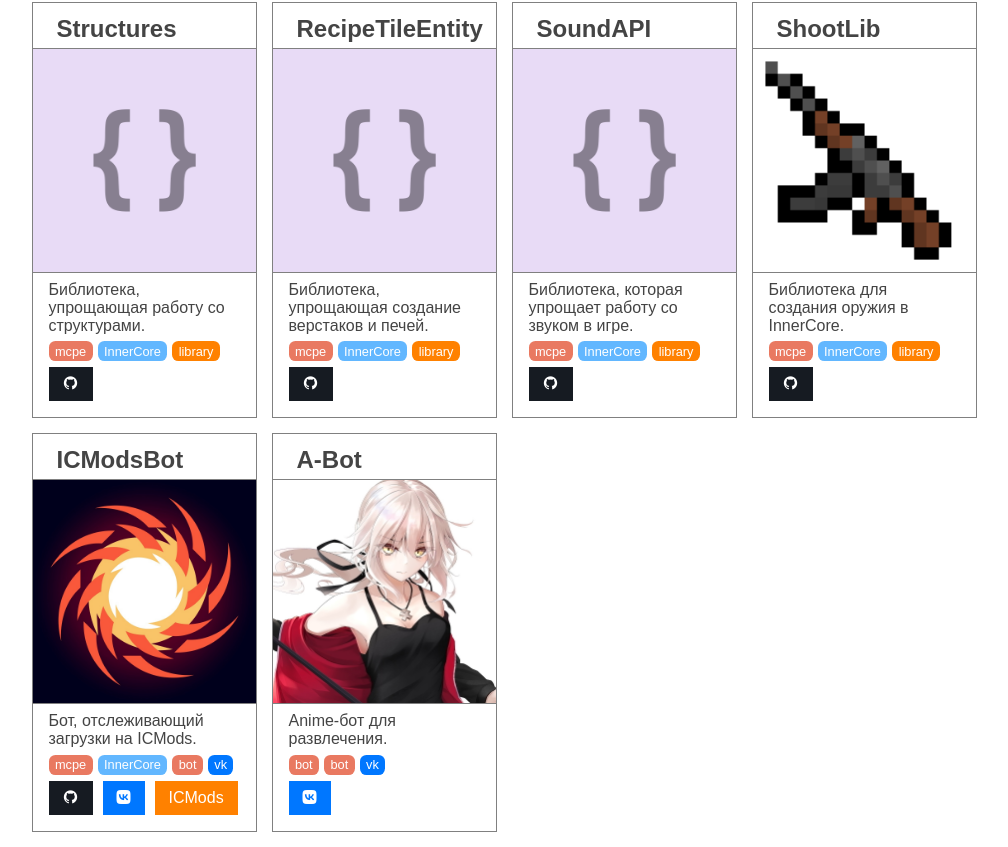
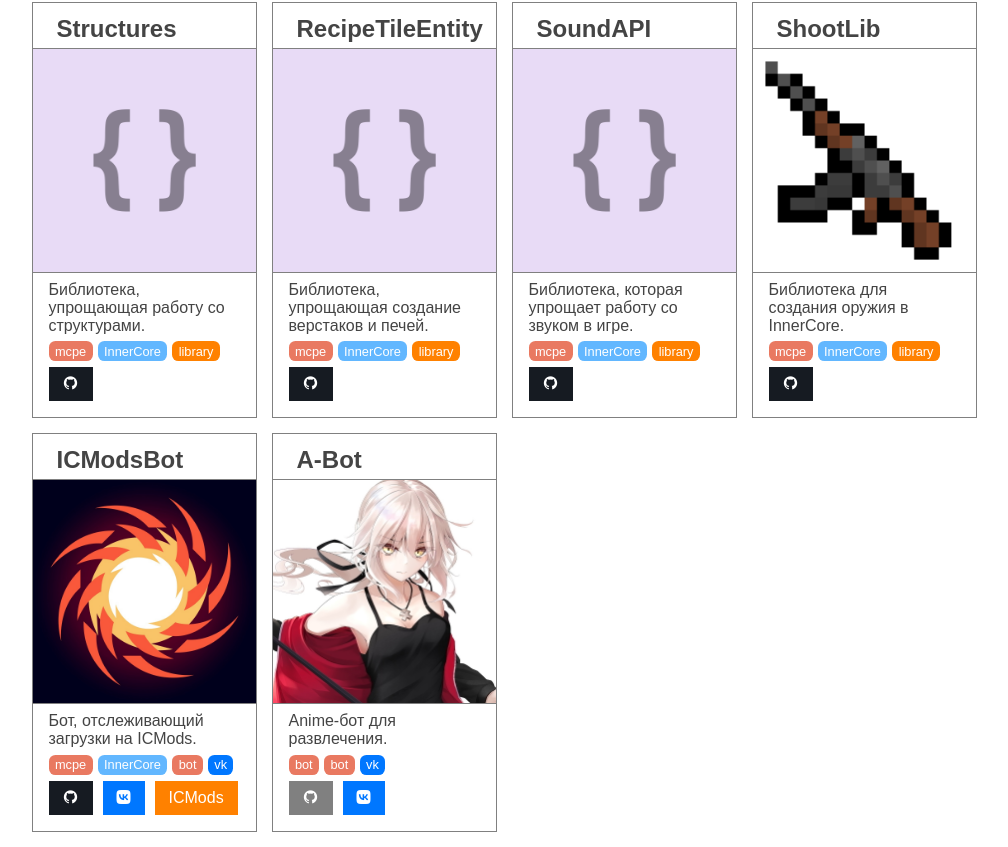
Before and after one commit to 80LK/80lk.github.io, a Vue app: page /#/projects in a window 1280 px wide. Shown: the part 774-1621 px from the top of the page, without its empty margins (136-1144 px from the left). Built offline with nearby package versions, Linux system fonts and the light colour scheme.

Commit message:
add disabled button

```diff
--- a/src/assets/projects.json
+++ b/src/assets/projects.json
@@ -193,6 +193,11 @@
 		"icon": "/imgs/abot.jpg",
 		"links": [
 			{
+				"icon": "github",
+				"color": "#161b22",
+				"disabled": true
+			},
+			{
 				"icon": "fa:brands:vk",
 				"color": "#0077ff",
 				"href": "https://vk.com/abot_wt"
--- a/src/components/Btn.vue
+++ b/src/components/Btn.vue
@@ -19,6 +19,7 @@ export default {
 	computed: {
 		classList() {
 			const classes = ['btn'];
+			if (this.disabled) classes.push('disabled')
 			if (this.sized) classes.push('btn-sized');
 			return classes;
 		},
@@ -34,19 +35,19 @@ export default {
 </script>
 
 <template>
-	<RouterLink v-if="href && href.startsWith('/')" :to="href" :class="classList" :style="style">
+	<RouterLink v-if="href && href.startsWith('/')" :to="href" :class="classList" :style="style" :disabled="disabled">
 		<Icon v-if="icon" :icon="icon" />
 		<span class="btn--inner" ref="inner">
 			{{ title }}
 		</span>
 	</RouterLink>
-	<a v-else-if="href" target="_blank" :class="classList" :style="style" :href="href">
+	<a v-else-if="href" target="_blank" :class="classList" :style="style" :href="href" :disabled="disabled">
 		<Icon v-if="icon" :icon="icon" />
 		<span class="btn--inner" ref="inner">
 			{{ title }}
 		</span>
 	</a>
-	<button v-else :class="classList" :style="style">
+	<button v-else :class="classList" :style="style" :disabled="disabled">
 		<Icon v-if="icon" :icon="icon" />
 		<span class="btn--inner" ref="inner">
 			{{ title }}
@@ -60,6 +61,7 @@ export default {
 	text-decoration: none;
 	display: inline-block;
 	padding: 6px 12px;
+	font-size: 1em;
 	font-weight: normal;
 	cursor: pointer;
 	outline: none;
@@ -127,6 +129,12 @@ export default {
 	transition: opacity .5s ease;
 }
 
+.btn.disabled {
+	border-color: var(--muted, gray);
+	background: var(--muted, gray);
+	cursor: not-allowed;
+}
+
 @keyframes button-wave {
 	0% {
 		width: 0;
--- a/src/components/Link.ts
+++ b/src/components/Link.ts
@@ -2,6 +2,7 @@ interface Link {
 	title?: string;
 	icon?: string;
 	href?: string;
-	color?: string
+	color?: string;
+	disabled?: boolean
 }
 export default Link;
--- a/src/components/ProjectCard.vue
+++ b/src/components/ProjectCard.vue
@@ -24,7 +24,8 @@ defineProps<ProjectInfo>()
 				<Tag v-for="tag in tags" :tag="tag"></Tag>
 			</div>
 			<div class="card--btns">
-				<Btn v-for="{ title, icon, href, color } in links" :color="color" :title="title" :icon="icon" :href="href">
+				<Btn v-for="{ title, icon, href, color, disabled } in links" :color="color" :title="title" :icon="icon"
+					:href="href" :disabled="disabled">
 				</Btn>
 
 			</div>
```
